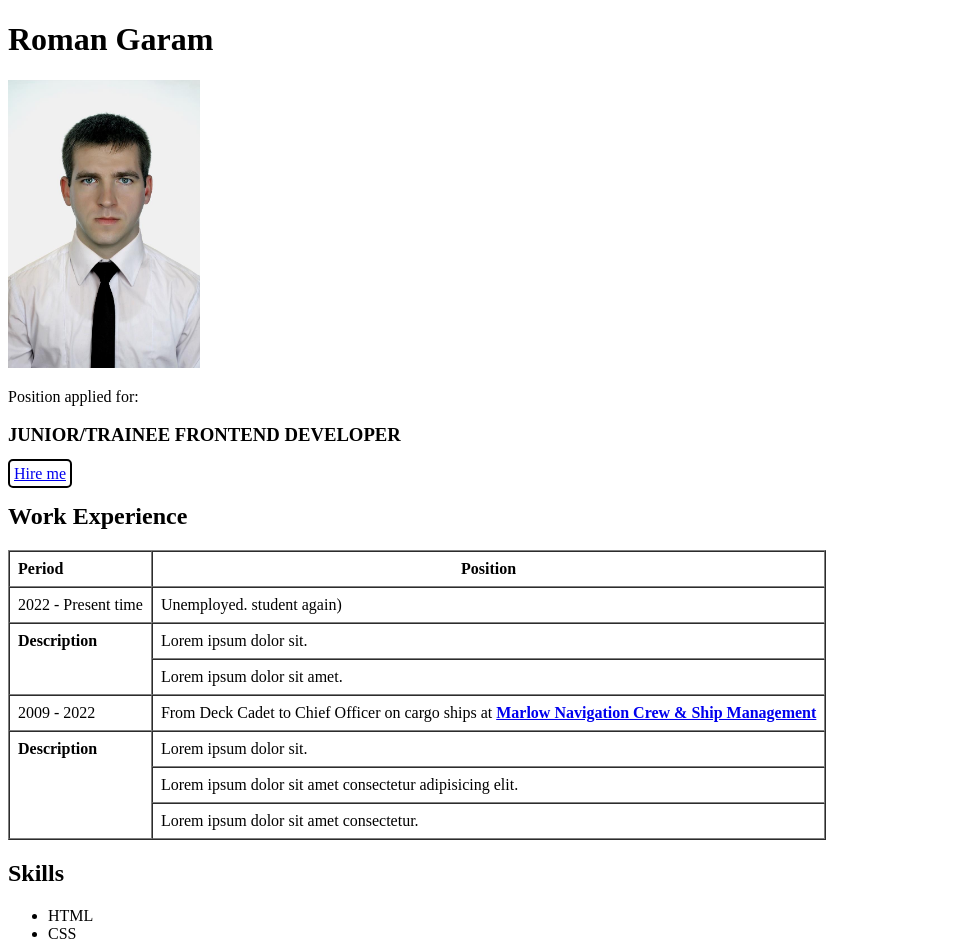
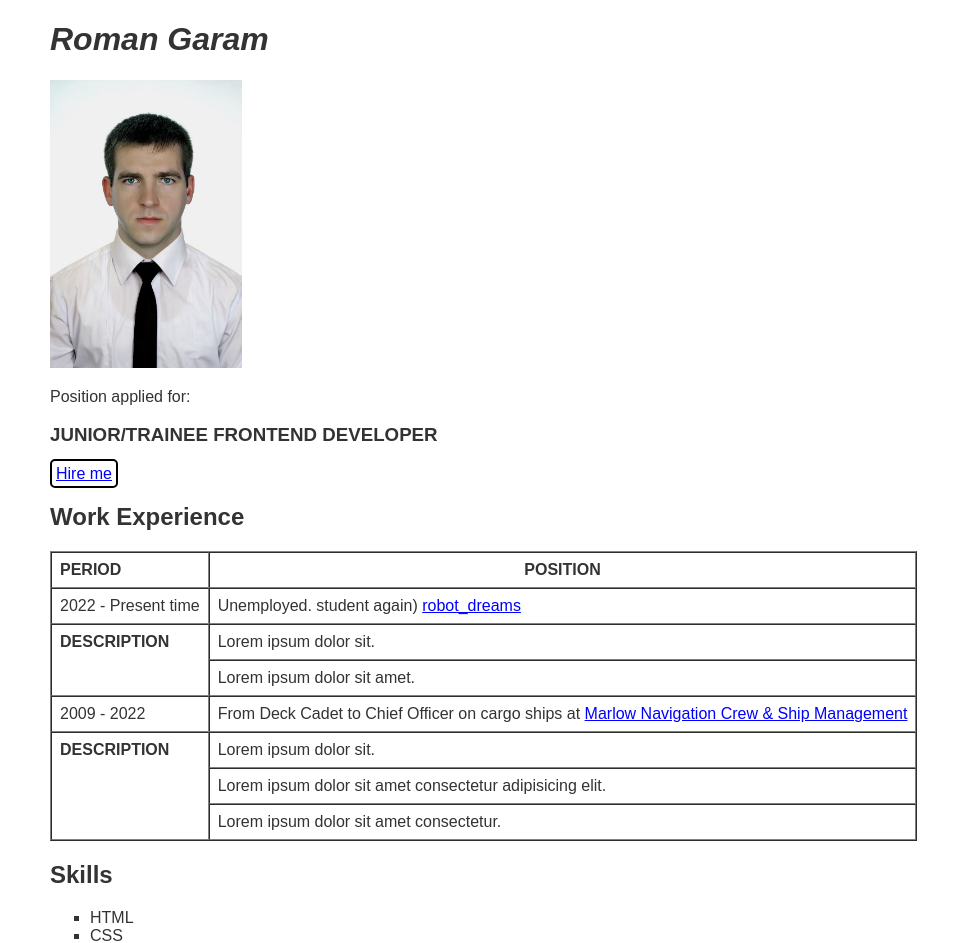
Before and after one commit to RomanGaram/Roman_Garam_Robot_Dreams, a plain HTML site: page index_ls_7.html in a window 1280 px wide. Shown: the top 943 px of the page, without its empty margins (0-972 px from the left). Drawn offline with Linux system fonts and the light colour scheme.

Commit message:
Final commit to Lesson 7

```diff
--- a/Styles/main.css
+++ b/Styles/main.css
@@ -1,77 +1,34 @@
-* {
-    margin: 0;
-    padding: 0;
+body {
+    margin: 0 50px;
+    font-family: Arial, Helvetica, sans-serif;
+    color: #333;
 }
 
-body {
-    margin: 0 25px;
-    background-color: rgb(230, 230, 250);
+.post h3{
+    font-weight: 900;
 }
 
-header {
-    margin-top: 30px;
-    padding-top: 10px;
-    text-align: center;
-    background-color: rgb(244, 244, 252);
+.name{
+    font-style: italic;
 }
 
-.description{
-    display: flex;
-    padding-top: 30px;
-    background-color: rgb(244, 244, 252);
+th{
+    text-transform: uppercase;
+    font-weight: 900;
 }
 
-.photo{
-    width: 30%;
-    margin: 0 auto;
-}
-.photo img{
-    display: block;
-    width: 192px;
-    margin: 0 auto;
+.links{
+    color: #00f;
 }
 
-/*     RIGHT SIDE TEXT DESCRIPTION  */
-.wraper{
-    display: flex;
-    flex-flow: column;
-    width: 70%;
-    margin: 0 auto;
+.links:visited{
+    color: #005;
 }
 
-/* Work Experience  */
-
-.post{
-    margin: 0 auto 55px 35px;
+.links:hover{
+    text-decoration: none;
 }
 
-#work_exp{
-    margin-bottom: 35px;
+#skills li{
+    list-style-type: square;
 }
-#work_exp h2{
-    margin-bottom: 10px;
-}
-#work_exp p{
-    margin-bottom: 15px;
-}
-#work_exp a{
-    color: #000;
-}
-#work_exp u{
-    line-height: 25px;
-}
-
-/*    SKILLS & Achievements   */
-
-#skills{
-    margin-bottom: 35px;
-}
-
-#skills h2, #achievements h2{
-    margin-bottom: 10px;
-}
-
-#skills li, #achievements li{
-    margin-left: 40px;
-    line-height: 25px;
-}
--- a/index_ls_4&5.html
+++ b/index_ls_7.html
@@ -4,12 +4,12 @@
     <meta charset="UTF-8">
     <meta http-equiv="X-UA-Compatible" content="IE=edge">
     <meta name="viewport" content="width=device-width, initial-scale=1.0">
-    <!-- <link rel="stylesheet" type="text/css" href="./Styles/main.css"> -->
+    <link rel="stylesheet" type="text/css" href="./Styles/main.css">
     <title>Resume page_Lesson 4</title>
 </head>
 <body>
     <header>
-        <h1>Roman Garam</h1>
+        <h1 class="name">Roman Garam</h1>
     </header>
     <main>
         <section class="description">
@@ -21,7 +21,7 @@
                     <p>Position applied for:</p>
                     <h3>JUNIOR/TRAINEE FRONTEND DEVELOPER</h3>
                 </div>
-                    <a href="./index_lesson_6.html" target="_blank" style="border: 2px solid #000; border-radius: 5px; padding: 4px;">Hire me</a>
+                    <a class="links" href="./hire_me.html" target="_blank" style="border: 2px solid #000; border-radius: 5px; padding: 4px;">Hire me</a>
                 <section id="work_exp">
                     <table border="1" cellspacing="0" cellpadding="8px">
                         <caption>
@@ -36,7 +36,7 @@
                         <tbody>
                             <tr>
                                 <td>2022 - Present time</td>
-                                <td>Unemployed. student again)</td>
+                                <td>Unemployed. student again) <a class="links" href="https://robotdreams.cc/en" target="_blank">robot_dreams</a></td>
                             </tr>
                             <tr>
                                 <th rowspan="2" valign="top" align="left">Description</th>
@@ -48,7 +48,7 @@
                             </tr>
                             <tr>
                                 <td>2009 - 2022</td>
-                                <td>From Deck Cadet to Chief Officer on cargo ships at <b><a href="https://marlow-navigation.com/en/" target="_blank">Marlow Navigation Crew & Ship Management</a></td>
+                                <td>From Deck Cadet to Chief Officer on cargo ships at <a class="links" href="https://marlow-navigation.com/en/" target="_blank">Marlow Navigation Crew & Ship Management</a></td>
                             </tr>
                             <tr>
                                 <th rowspan="3" valign="top" align="left">Description</th>
```
Also changed, not shown: hire_me_ls_6.html (deleted, +0 -83 lines).
